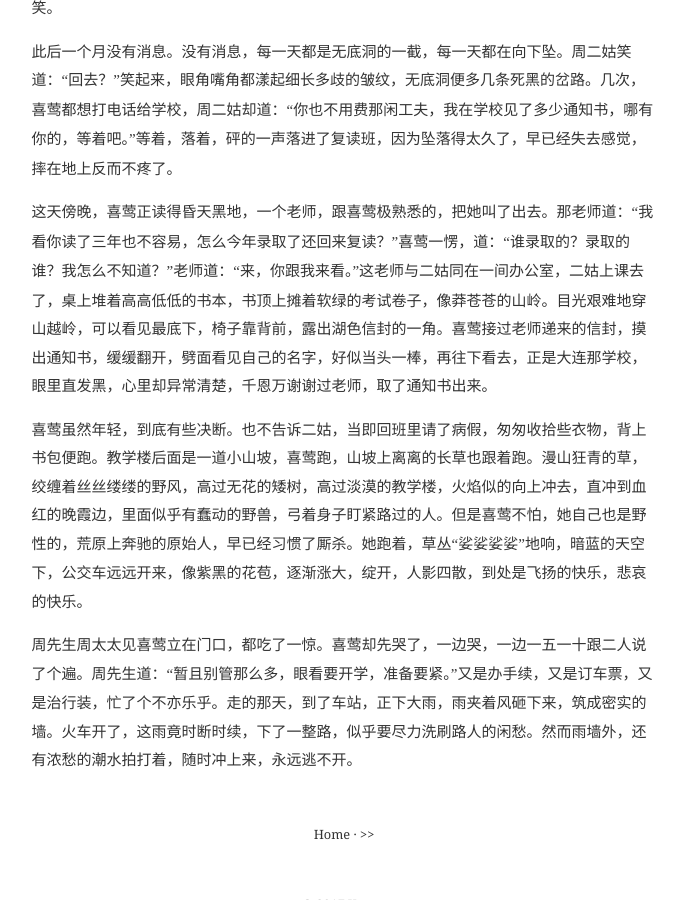
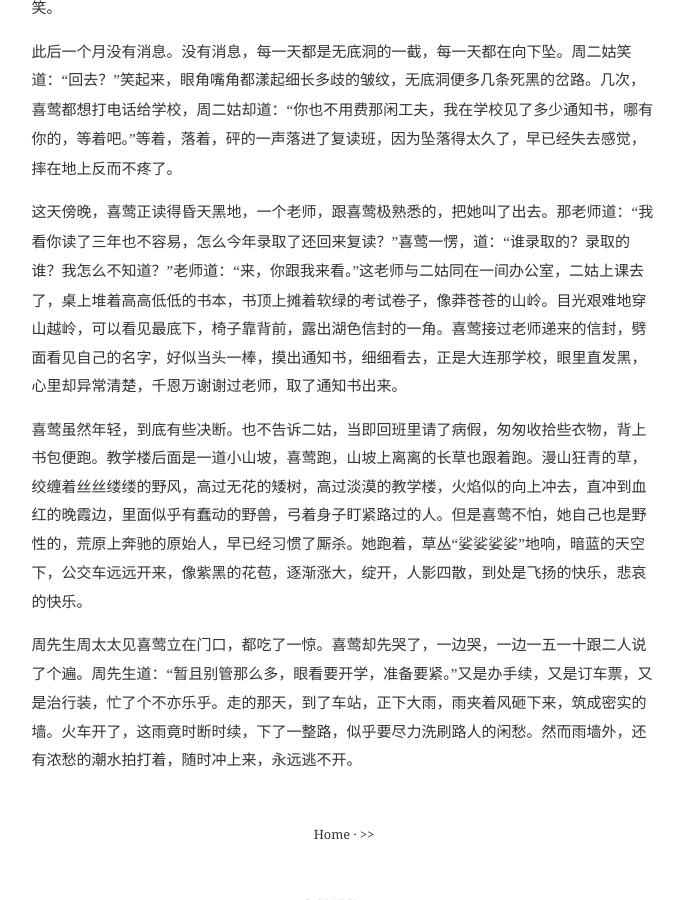
Before and after one commit to yeayyoung/yeayyoung.github.io, a Jekyll site: the page built from _posts/2017-08-20-absconded-ying.md, in a window 1280 px wide and 900 px high, scrolled down 2653 px. Shown: the whole window, without its empty margins (296-980 px from the left). Built offline with Jekyll 4.4.1, drawn with Linux system fonts in a browser that asks for light colours.

Commit message:
[draft] Minor change.

```diff
--- a/_posts/2017-08-20-absconded-ying.md
+++ b/_posts/2017-08-20-absconded-ying.md
@@ -106,8 +106,8 @@ description: Absconded A Maid
 录取的谁？我怎么不知道？”老师道：“来，你跟我来看。”这老师与二姑同在一间办公室，
 二姑上课去了，桌上堆着高高低低的书本，书顶上摊着软绿的考试卷子，像莽苍苍的山岭。
 目光艰难地穿山越岭，可以看见最底下，椅子靠背前，露出湖色信封的一角。喜莺接过老师
-递来的信封，摸出通知书，缓缓翻开，劈面看见自己的名字，好似当头一棒，再往下看去，
-正是大连那学校，眼里直发黑，心里却异常清楚，千恩万谢谢过老师，取了通知书出来。
+递来的信封，劈面看见自己的名字，好似当头一棒，摸出通知书，细细看去，正是大连那学
+校，眼里直发黑，心里却异常清楚，千恩万谢谢过老师，取了通知书出来。
 
 喜莺虽然年轻，到底有些决断。也不告诉二姑，当即回班里请了病假，匆匆收拾些衣物，背
 上书包便跑。教学楼后面是一道小山坡，喜莺跑，山坡上离离的长草也跟着跑。漫山狂青的
```
